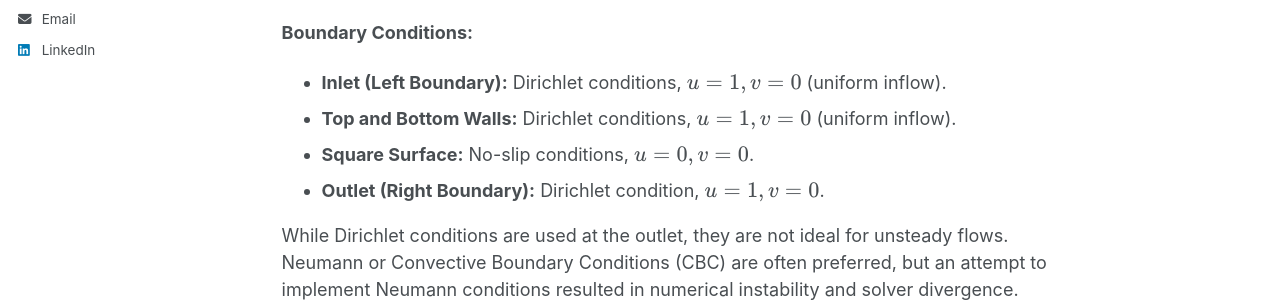
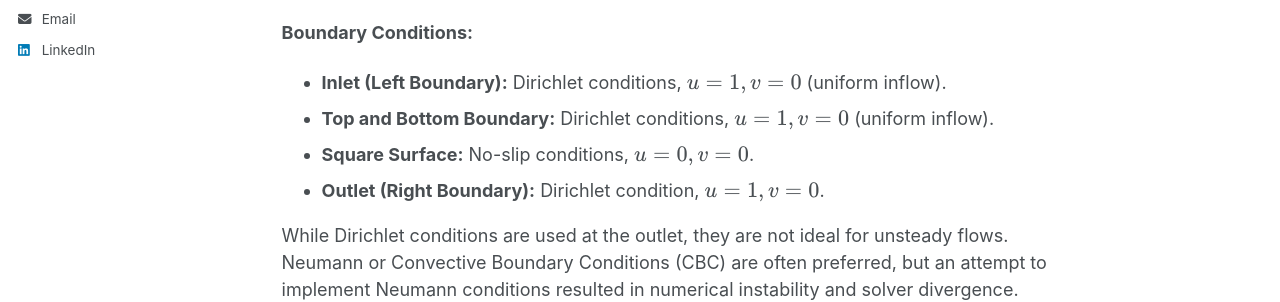
Before and after one commit to sachdevakunal/sachdevakunal.github.io, a Jekyll site: the page built from _projects/iNS_part2.md, in a window 1280 px wide and 900 px high. Shown: the part 410-712 px from the top of the window. Built offline with Jekyll 4.4.1, drawn with Linux system fonts in a browser that asks for light colours.

Commit message:
Update iNS_part2.md

```diff
--- a/_projects/iNS_part2.md
+++ b/_projects/iNS_part2.md
@@ -12,7 +12,7 @@ The incompressible Navier-Stokes solver is extended to simulate flow over a squa
 
 **Boundary Conditions:**
 - **Inlet (Left Boundary):** Dirichlet conditions, $$ u = 1, v = 0 $$ (uniform inflow).
-- **Top and Bottom Walls:** Dirichlet conditions, $$ u = 1, v = 0 $$ (uniform inflow).
+- **Top and Bottom Boundary:** Dirichlet conditions, $$ u = 1, v = 0 $$ (uniform inflow).
 - **Square Surface:** No-slip conditions, $$ u = 0, v = 0 $$.
 - **Outlet (Right Boundary):** Dirichlet condition, $$ u = 1, v = 0 $$.
 
```
